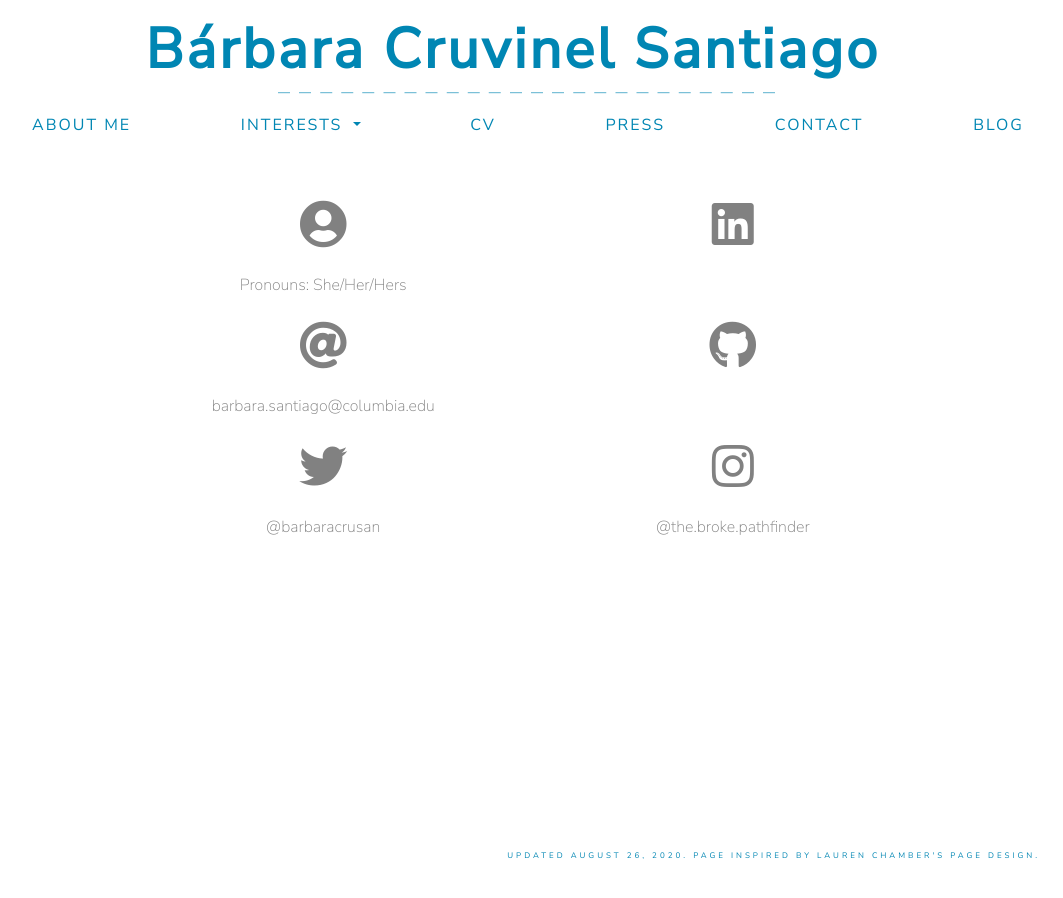
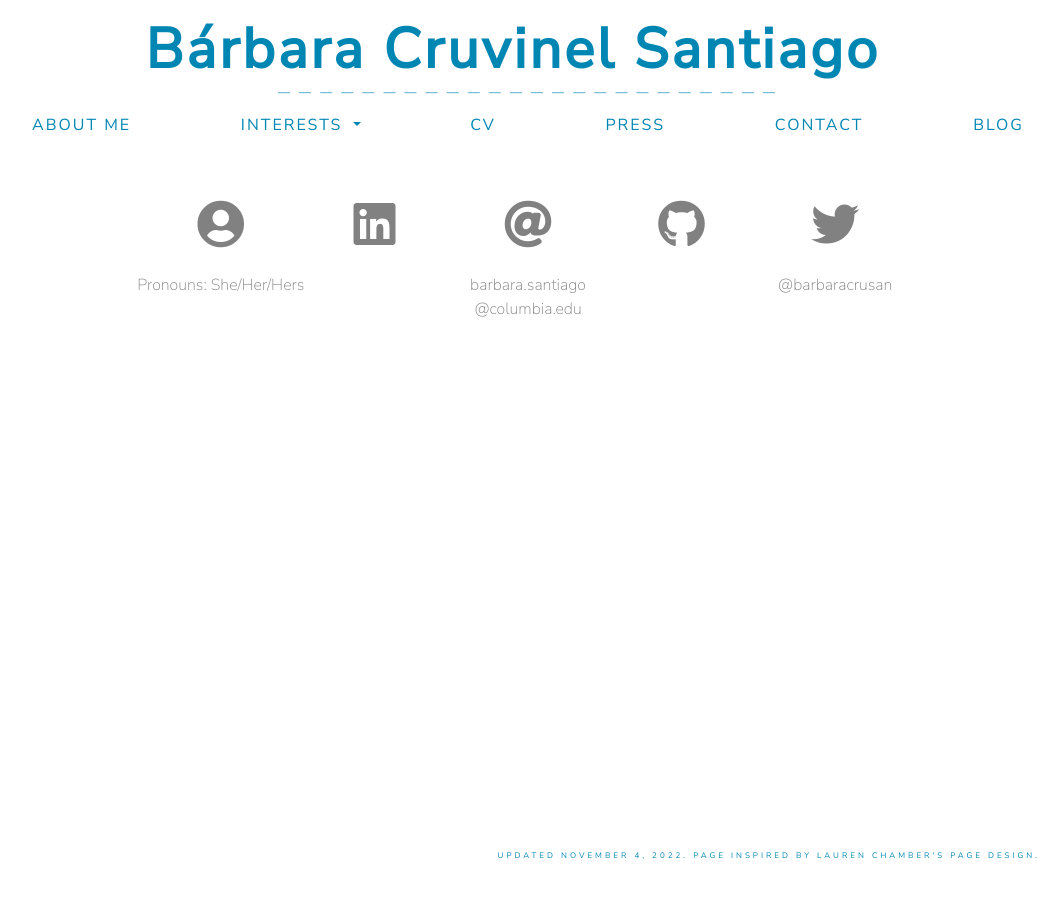
Before and after one commit to barbaracrusan/barbaracrusan.github.io, a Jekyll site: the page built from contact.html, in a window 1280 px wide. Shown: the whole page, without its empty margins (112-1175 px from the left). Built offline with Jekyll 4.4.1, drawn with Linux system fonts in a browser that asks for light colours; nearby versions of some CDN libraries.

Commit message:
updated dates, index and contact page

```diff
--- a/contact.html
+++ b/contact.html
@@ -6,7 +6,7 @@
 <main>
 
   <div class="row contact-info">
-    <div class="col-md-6 text-center">
+    <div class="col-md-3 text-center">
       <span class="fa fa-user-circle fa-3x" aria-hidden="true"></span><br><br>
         Pronouns: She/Her/Hers<br><br>
     </div>
@@ -20,10 +20,10 @@
         </div>
     </div>
 
-    <div class="col-md-6 text-center">
+    <div class="col-md-3 text-center">
       <a class='contact-link' href="mailto:barbara.santiago@columbia.edu">
         <span class="fa fa-at fa-3x" aria-hidden="true"></span><br><br>
-        barbara.santiago@columbia.edu<br><br>  <!-- to break into 2 lines: barbara.santiago<br><br>@columbia.edu<br><br> -->
+        barbara.santiago<br>@columbia.edu<br><br>
       </a>
     </div>
 
@@ -37,23 +37,23 @@
         </div>
     </div>
 
-    <div class="col-md-6 text-center">
+    <div class="col-md-3 text-center">
       <a class='contact-link' href="https://twitter.com/barbaracrusan" target="_blank">
         <span class="fab fa-twitter fa-3x" aria-hidden="true"></span><br><br>
         @barbaracrusan<br><br>
       </a>
     </div>
 
-    <div class="col text-center">
+    <!-- <div class="col text-center">
       <a class='contact-link' href="https://instagram.com/the.broke.pathfinder" target="_blank">
         <span class="fab fa-instagram fa-3x" aria-hidden="true"></span><br><br>
         @the.broke.pathfinder<br><br>
       </a>
     </div>
 
-
+ -->
   </div>
 
 </main>
 
-<footer>Updated August 26, 2020. Page inspired by Lauren Chamber's page design.</footer>
+<footer>Updated November 4, 2022. Page inspired by Lauren Chamber's page design.</footer>
--- a/cv.html
+++ b/cv.html
@@ -166,4 +166,4 @@
 
 </main>
 
-<footer>Updated June 2, 2021. Page inspired by Lauren Chamber's page design.</footer>
+<footer>Updated November 4, 2022. Page inspired by Lauren Chamber's page design.</footer>
--- a/index.html
+++ b/index.html
@@ -38,4 +38,4 @@
 
 </main>
 
-<footer>Updated August 26, 2020. Page inspired by Lauren Chamber's page design.</footer>
+<footer>Updated November 4, 2022. Page inspired by Lauren Chamber's page design.</footer>
--- a/policy.html
+++ b/policy.html
@@ -94,4 +94,4 @@
   </div>
 </main>
 
-<footer>Updated August 26, 2020. Page inspired by Lauren Chamber's page design.</footer>
+<footer>Updated November 4, 2022. Page inspired by Lauren Chamber's page design.</footer>
--- a/press.html
+++ b/press.html
@@ -267,4 +267,4 @@
   </div>
 </main>
 
-<footer>Updated December 7, 2021. Page inspired by Lauren Chamber's page design.</footer>
+<footer>Updated November 4, 2022. Page inspired by Lauren Chamber's page design.</footer>
```
Also changed, not shown: other parts of index.html (+1 -1 lines).
